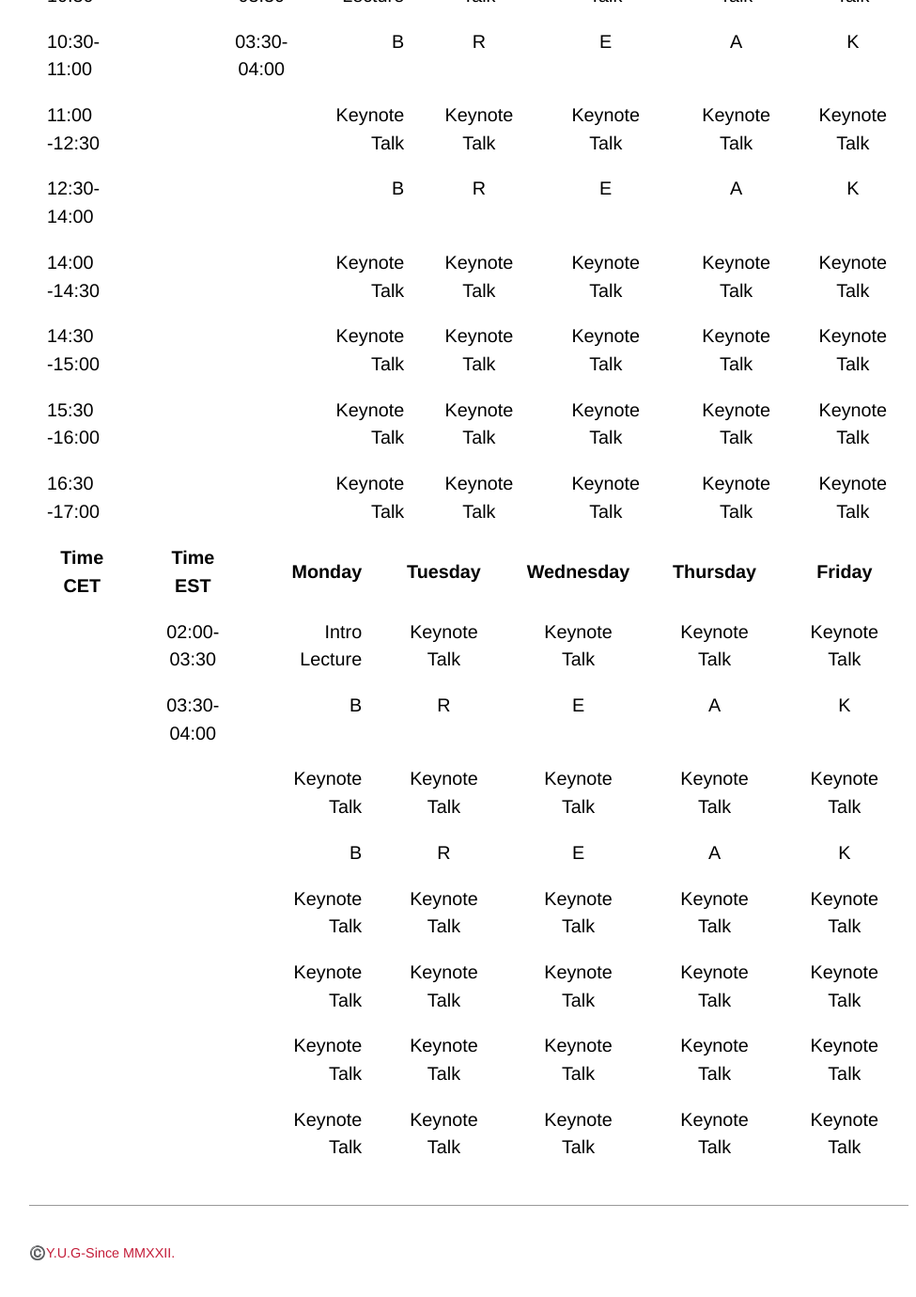
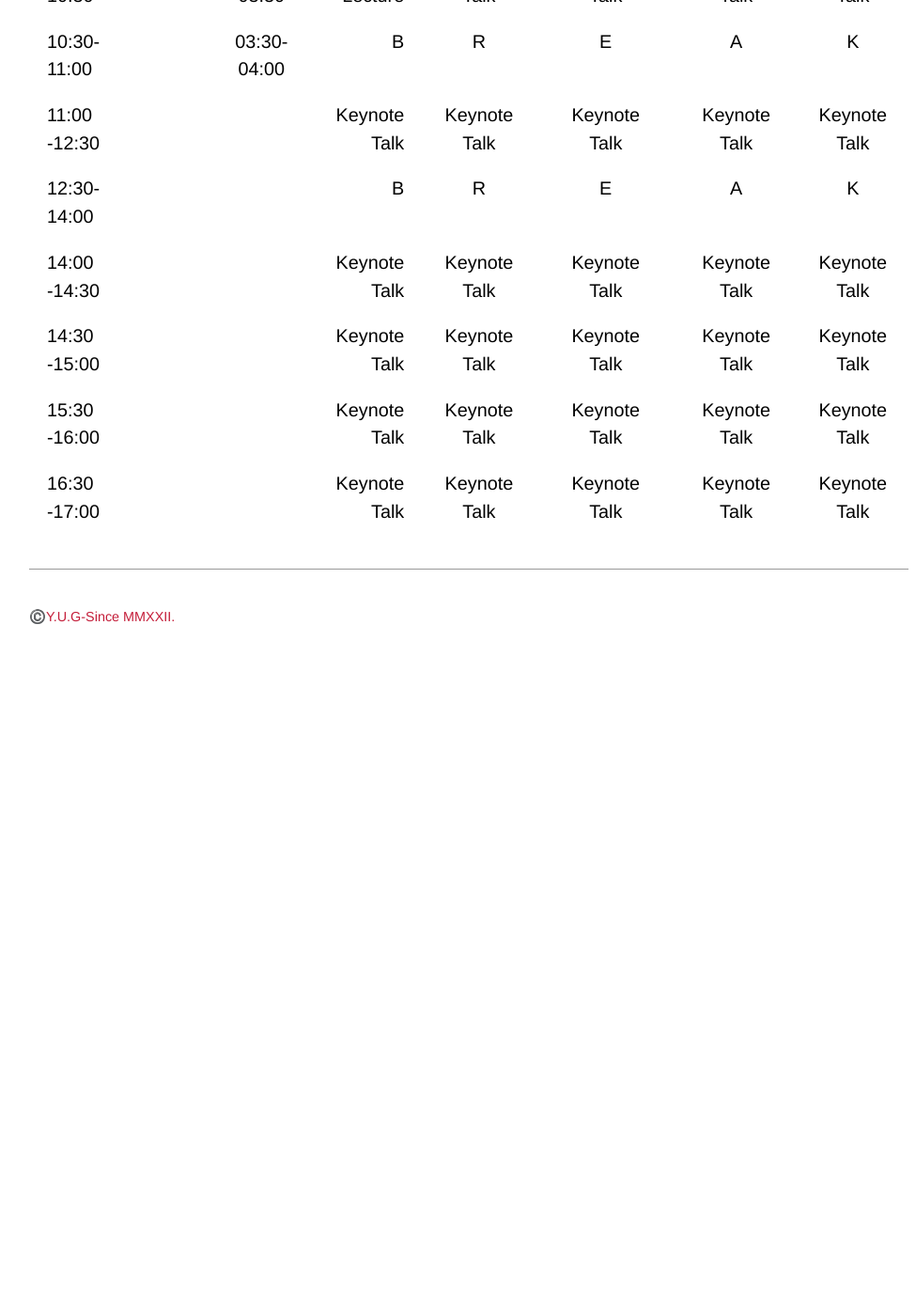
Before and after one commit to WoComtoQC/wocomtoqc.github.io, a Jekyll site: the page built from schedule.md, in a window 1280 px wide and 1400 px high, scrolled down 789 px. Shown: the top 1380 px of the window at 94% size, without its empty margins (141-1116 px from the left). Built offline with Jekyll 4.4.1, drawn with Linux system fonts in a browser that asks for light colours; some web fonts are replaced; our own code applies the rules of GitHub Pages for plain Markdown files; after the commit the page ends 1512 px from its top, so only the background shows below that.

Commit message:
Update schedule.md

```diff
--- a/schedule.md
+++ b/schedule.md
@@ -15,16 +15,3 @@ these times to your local time zone.
 |  14:30 -15:00   |  | |  Keynote Talk | Keynote Talk | Keynote Talk |Keynote Talk | Keynote Talk |
 |  15:30 -16:00   |  | |  Keynote Talk | Keynote Talk | Keynote Talk |Keynote Talk | Keynote Talk |
 |  16:30 -17:00   |  | |  Keynote Talk | Keynote Talk | Keynote Talk |Keynote Talk | Keynote Talk |
-
-
-
-|  Time CET| Time EST   |  Monday | Tuesday  | Wednesday | Thursday | Friday |
-|----------|:----------:|--------:|:--------:|:---------:|:--------:|:------:|
- |   |   02:00-03:30       | Intro Lecture   | Keynote Talk    | Keynote Talk    | Keynote Talk   | Keynote Talk |
-|  | 03:30-04:00           |    B     | R    | E     | A    | K  |
- |  | |  Keynote Talk | Keynote Talk | Keynote Talk |Keynote Talk | Keynote Talk |
- |  |  |   B     | R    | E     | A    | K  |
- |  | |  Keynote Talk | Keynote Talk | Keynote Talk |Keynote Talk | Keynote Talk |
-|  | |  Keynote Talk | Keynote Talk | Keynote Talk |Keynote Talk | Keynote Talk |
- |  | |  Keynote Talk | Keynote Talk | Keynote Talk |Keynote Talk | Keynote Talk |
-|  | |  Keynote Talk | Keynote Talk | Keynote Talk |Keynote Talk | Keynote Talk |
```
